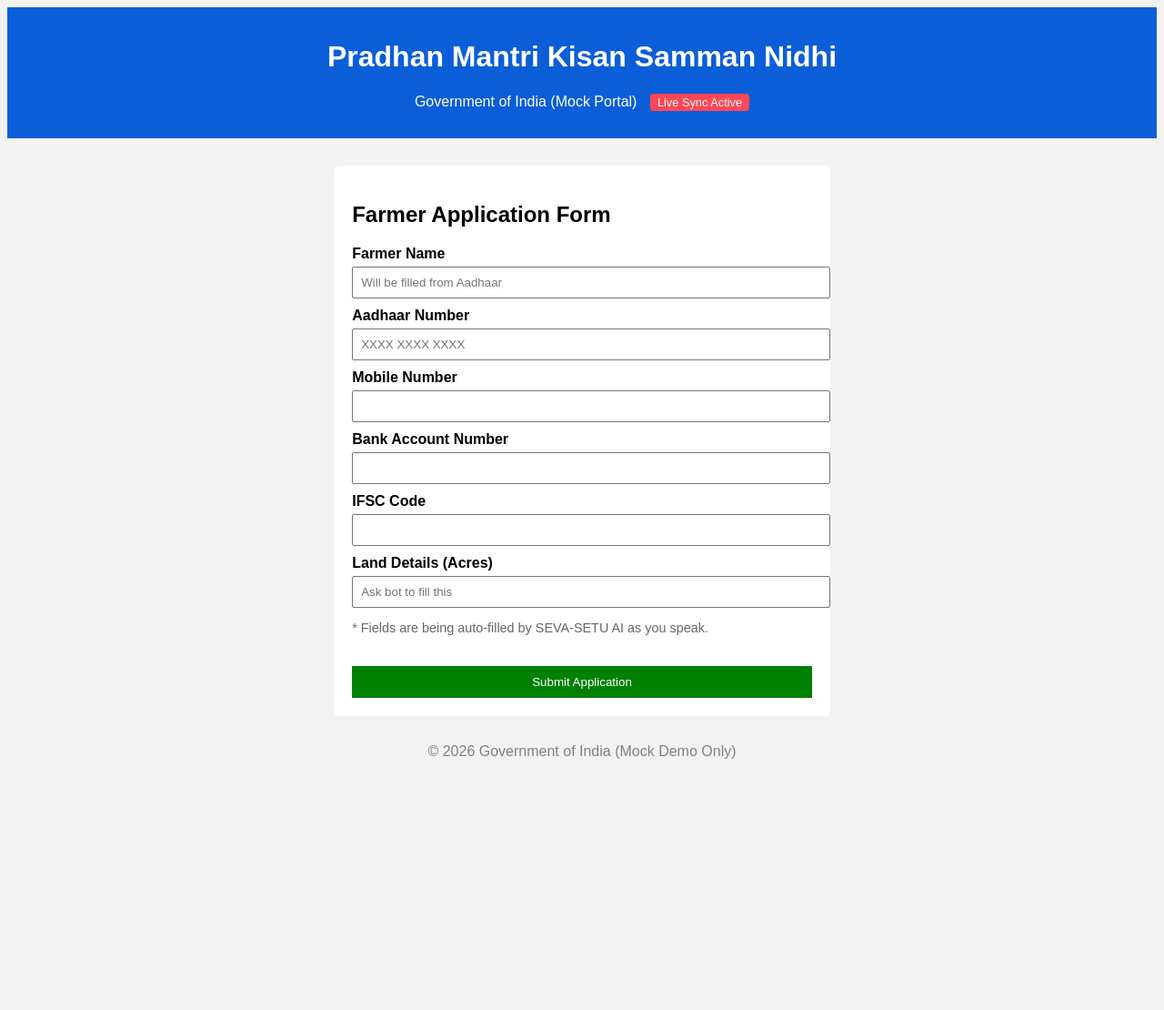
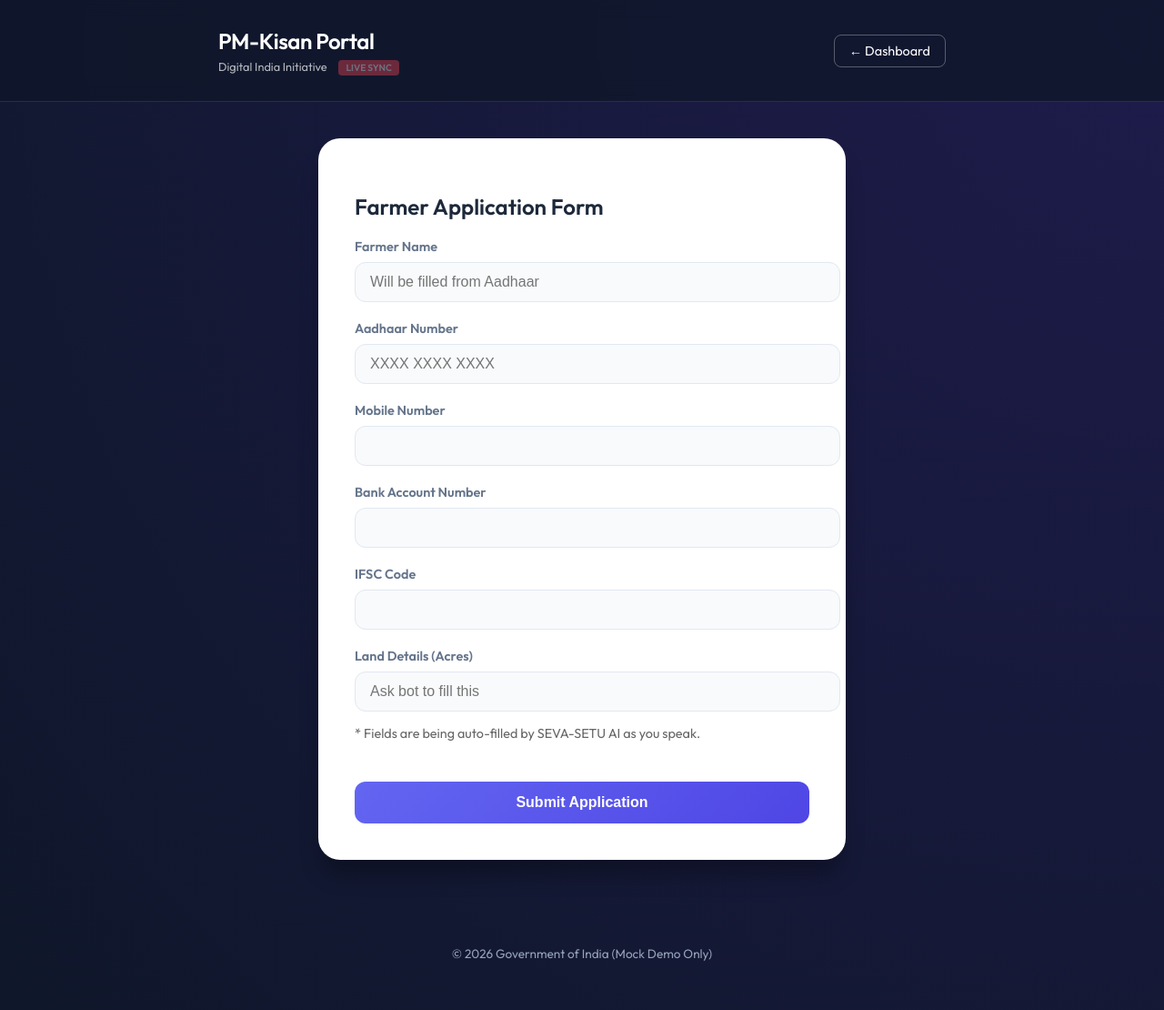
Before and after one commit to AHMAD-ANAS-P-S/voice-serve-ai, a FastAPI app: page /pm-kisan in a window 1280 px wide. Shown: the whole page at 91% size. Before the commit the page ends 834 px from the top, so only its background shows below. Run offline with FastAPI, Linux system fonts and the light colour scheme; data that the repository does not hold is empty.

Commit message:
design: premium UI overhaul for AI bot and welfare portal

```diff
--- a/mock_gov_portal/app.py
+++ b/mock_gov_portal/app.py
@@ -36,14 +36,62 @@ def save_data(data):
 @portal_app.get("/", response_class=HTMLResponse)
 def home():
     return """
-    <html>
-    <head><title>Seva Setu | Welfare Portal</title><link rel="stylesheet" href="static/style.css"></head>
-    <body style="text-align:center; padding-top:50px;">
-        <h1>Seva Setu - Unified Welfare Portal</h1>
-        <div style="display:flex; justify-content:center; gap:20px; margin-top:30px;">
-            <a href="pm-kisan" style="padding:20px; border:2px solid green; border-radius:10px; text-decoration:none; color:black;">🚜 PM-Kisan</a>
-            <a href="scholarship" style="padding:20px; border:2px solid blue; border-radius:10px; text-decoration:none; color:black;">🎓 Scholarship</a>
-            <a href="hospital" style="padding:20px; border:2px solid red; border-radius:10px; text-decoration:none; color:black;">🏥 Hospital Booking</a>
+    <!DOCTYPE html>
+    <html lang="en">
+    <head>
+        <meta charset="UTF-8">
+        <meta name="viewport" content="width=device-width, initial-scale=1.0">
+        <title>Seva Setu | Unified Welfare Portal</title>
+        <link href="https://fonts.googleapis.com/css2?family=Outfit:wght@300;400;600&display=swap" rel="stylesheet">
+        <style>
+            :root {
+                --primary: #6366f1;
+                --bg: #0f172a;
+                --card: rgba(255, 255, 255, 0.05);
+                --card-border: rgba(255, 255, 255, 0.1);
+            }
+            body {
+                background: radial-gradient(circle at top right, #1e1b4b, #0f172a);
+                color: white; font-family: 'Outfit', sans-serif;
+                margin: 0; display: flex; flex-direction: column; align-items: center; justify-content: center; height: 100vh;
+            }
+            .container { text-align: center; max-width: 900px; padding: 20px; }
+            h1 { font-size: 3rem; margin-bottom: 10px; background: linear-gradient(to right, #fff, #94a3b8); -webkit-background-clip: text; -webkit-text-fill-color: transparent; }
+            p { color: #94a3b8; font-size: 1.1rem; margin-bottom: 40px; }
+            .grid { display: grid; grid-template-columns: repeat(3, 1fr); gap: 24px; width: 100%; }
+            .card {
+                background: var(--card); border: 1px solid var(--card-border); padding: 40px 20px; border-radius: 24px;
+                text-decoration: none; color: white; transition: all 0.3s cubic-bezier(0.4, 0, 0.2, 1);
+                backdrop-filter: blur(10px); display: flex; flex-direction: column; align-items: center; gap: 15px;
+            }
+            .card:hover { transform: translateY(-10px); background: rgba(255,255,255,0.08); border-color: var(--primary); box-shadow: 0 20px 40px -10px rgba(99, 102, 241, 0.3); }
+            .card i { font-size: 3.5rem; margin-bottom: 10px; }
+            .card h3 { margin: 0; font-size: 1.25rem; }
+            .card span { font-size: 0.85rem; color: #64748b; }
+            @media (max-width: 768px) { .grid { grid-template-columns: 1fr; } }
+        </style>
+    </head>
+    <body>
+        <div class="container">
+            <h1>Unified Welfare Dashboard</h1>
+            <p>Empowering citizens through seamless AI-assisted service delivery.</p>
+            <div class="grid">
+                <a href="pm-kisan" class="card">
+                    <i>🚜</i>
+                    <h3>PM-Kisan</h3>
+                    <span>Farmer Support Scheme</span>
+                </a>
+                <a href="scholarship" class="card">
+                    <i>🎓</i>
+                    <h3>NSP Portal</h3>
+                    <span>National Scholarship</span>
+                </a>
+                <a href="hospital" class="card">
+                    <i>🏥</i>
+                    <h3>E-Booking</h3>
+                    <span>Hospital Appointment</span>
+                </a>
+            </div>
         </div>
     </body>
     </html>
--- a/mock_gov_portal/static/style.css
+++ b/mock_gov_portal/static/style.css
@@ -1,47 +1,126 @@
+:root {
+    --primary: #6366f1;
+    --primary-bg: #0f172a;
+    --card-bg: #ffffff;
+    --input-bg: #f8fafc;
+    --text-main: #1e293b;
+}
+
 body {
-    font-family: Arial, sans-serif;
-    background-color: #f2f2f2;
+    font-family: 'Outfit', sans-serif;
+    background-color: var(--primary-bg);
+    background-image: radial-gradient(circle at top right, #1e1b4b, #0f172a);
+    margin: 0;
+    color: var(--text-main);
+    min-height: 100vh;
 }
 
 header {
-    background-color: #0b5ed7;
+    background: rgba(15, 23, 42, 0.8);
+    backdrop-filter: blur(10px);
     color: white;
-    padding: 15px;
+    padding: 30px 20px;
     text-align: center;
+    border-bottom: 1px solid rgba(255, 255, 255, 0.1);
+}
+
+header h1 {
+    margin: 0;
+    font-size: 1.8rem;
+    letter-spacing: -0.02em;
 }
 
 main {
-    background: white;
-    width: 40%;
-    margin: 30px auto;
-    padding: 20px;
-    border-radius: 6px;
+    background: var(--card-bg);
+    width: 90%;
+    max-width: 500px;
+    margin: 40px auto;
+    padding: 40px;
+    border-radius: 24px;
+    box-shadow: 0 20px 25px -5px rgba(0, 0, 0, 0.3);
+}
+
+h3 {
+    margin-top: 0;
+    color: var(--primary);
+    font-size: 1.5rem;
+    text-align: center;
+    margin-bottom: 25px;
 }
 
 label {
     display: block;
-    margin-top: 10px;
-    font-weight: bold;
+    margin-top: 20px;
+    font-weight: 600;
+    font-size: 0.9rem;
+    color: #64748b;
 }
 
 input {
     width: 100%;
-    padding: 8px;
-    margin-top: 5px;
+    padding: 12px 16px;
+    margin-top: 8px;
+    background: var(--input-bg);
+    border: 1px solid #e2e8f0;
+    border-radius: 12px;
+    font-size: 1rem;
+    transition: all 0.2s;
+    outline: none;
+}
+
+input:focus {
+    border-color: var(--primary);
+    background: white;
+    box-shadow: 0 0 0 4px rgba(99, 102, 241, 0.1);
 }
 
 button {
-    margin-top: 20px;
-    background-color: green;
+    margin-top: 30px;
+    background: linear-gradient(135deg, #6366f1, #4f46e5);
     color: white;
-    padding: 10px;
+    padding: 14px;
     width: 100%;
     border: none;
+    border-radius: 12px;
     cursor: pointer;
+    font-size: 1rem;
+    font-weight: 600;
+    transition: transform 0.2s, box-shadow 0.2s;
+}
+
+button:hover {
+    transform: translateY(-2px);
+    box-shadow: 0 10px 15px -3px rgba(99, 102, 241, 0.4);
 }
 
 footer {
     text-align: center;
-    margin-top: 30px;
-    color: gray;
+    padding: 40px 0;
+    color: #94a3b8;
+    font-size: 0.85rem;
 }
+
+.live-badge {
+    background: #ef4444;
+    color: white;
+    padding: 4px 10px;
+    border-radius: 6px;
+    font-size: 0.7rem;
+    font-weight: bold;
+    text-transform: uppercase;
+    animation: flash 2s infinite;
+}
+
+@keyframes flash {
+    0% {
+        opacity: 1;
+    }
+
+    50% {
+        opacity: 0.5;
+    }
+
+    100% {
+        opacity: 1;
+    }
+}
--- a/mock_gov_portal/templates/pm_kisan_form.html
+++ b/mock_gov_portal/templates/pm_kisan_form.html
@@ -2,7 +2,7 @@
 <html lang="en">
 
 <head>
-    <title>PM-Kisan | Government of India (Mock)</title>
+    <link href="https://fonts.googleapis.com/css2?family=Outfit:wght@300;400;600&display=swap" rel="stylesheet">
     <link rel="stylesheet" href="static/style.css">
     <style>
         .live-badge {
@@ -59,16 +59,27 @@
 <body>
     <div id="success-screen">
         <div class="check-circle">✓</div>
-        <h1 style="color: #2ed573;">Application Submitted Successfully!</h1>
-        <p>Your application for PM-Kisan scheme has been received.</p>
+        <h1 style="color: #2ed573;">Application Successful!</h1>
+        <p>Your PM-Kisan request is being processed.</p>
         <p><strong>Receipt ID:</strong> <span id="res-id">---</span></p>
-        <button onclick="location.href='reset'; setTimeout(()=>location.reload(), 500)" style="margin-top: 20px;">Start
-            New Application</button>
+        <div style="display: flex; gap: 10px; margin-top: 20px;">
+            <button onclick="location.href='reset'; setTimeout(()=>location.reload(), 500)">New Application</button>
+            <button onclick="location.href='../portal/'" style="background: #64748b;">Dashboard</button>
+        </div>
     </div>
 
     <header>
-        <h1>Pradhan Mantri Kisan Samman Nidhi</h1>
-        <p>Government of India (Mock Portal) <span class="live-badge">Live Sync Active</span></p>
+        <div
+            style="max-width: 800px; margin: 0 auto; display: flex; justify-content: space-between; align-items: center; width: 100%;">
+            <div style="text-align: left;">
+                <h1 style="font-size: 1.5rem;">PM-Kisan Portal</h1>
+                <p style="margin: 5px 0 0 0; opacity: 0.7; font-size: 0.8rem;">Digital India Initiative <span
+                        class="live-badge">Live Sync</span></p>
+            </div>
+            <a href="../portal/"
+                style="color: white; text-decoration: none; border: 1px solid rgba(255,255,255,0.3); padding: 8px 16px; border-radius: 8px; font-size: 0.9rem;">←
+                Dashboard</a>
+        </div>
     </header>
 
     <main id="main-content">
```
Also changed, not shown: frontend/index.html (+5 -2 lines), frontend/style.css (+188 -101 lines), mock_gov_portal/templates/hospital_form.html (+18 -5 lines), mock_gov_portal/templates/scholarship_form.html (+18 -5 lines).
